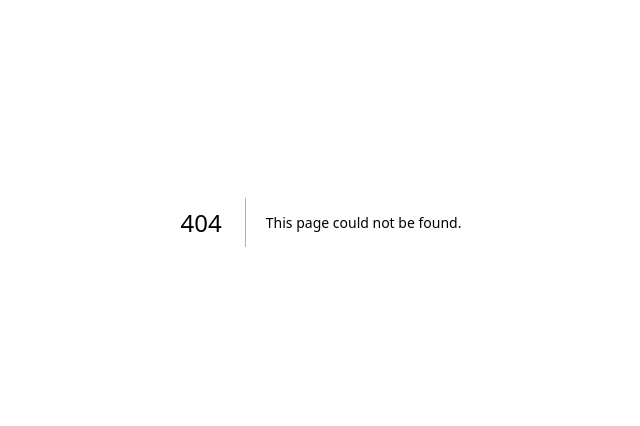
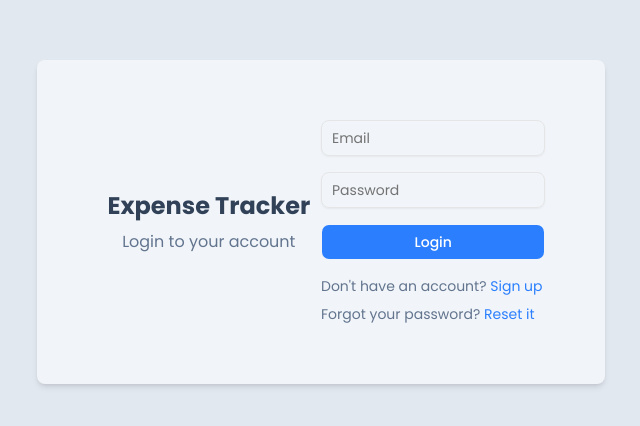
Before and after one commit to robiulsagor/expense-tracker-nextjs-prisma, a Next.js app: page /login in a window 1280 px wide. Before the commit this address had no page. Shown: the part 178-604 px from the top of the page, without its empty margins (319-959 px from the left). Built offline with nearby package versions, Linux system fonts and the light colour scheme.

Commit message:
feat: implement authentication layout and login form components

```diff
--- /dev/null
+++ b/app/(auth)/layout.tsx
@@ -0,0 +1,12 @@
+
+const AuthLayout = ({children}: {children: React.ReactNode}) => {
+  return (
+    <div className="flex items-center justify-center h-screen bg-slate-200 p-2">
+      <div className="p-5 w-full md:w-[50%] lg:w-[60%] xl:w-[45%]  rounded-md shadow-md bg-slate-100">
+      {children}
+      </div>
+    </div>
+  )
+}
+
+export default AuthLayout
--- /dev/null
+++ b/app/(auth)/login/login-form.tsx
@@ -0,0 +1,29 @@
+import { Button } from "@/components/ui/button";
+import { Input } from "@/components/ui/input";
+import Link from "next/link";
+
+const LoginForm = () => {
+  return (
+    <div className=" w-full flex flex-col lg:flex-row p-1 lg:p-10">
+      <div className="flex-1 flex items-center justify-center flex-col space-y-2 min-h-[120px]">
+        <p className="text-2xl  font-bold text-slate-700">Expense Tracker</p>
+        <p className=" text-slate-500">Login to your account</p>
+      </div>
+
+      <form action="" className="flex-1 space-y-4">
+        <Input type="email" placeholder="Email" className="w-full" />
+        <Input type="password" placeholder="Password" className="w-full" />
+        <Button className="bg-blue-500 text-white px-4 py-2 rounded-md w-full">
+          Login
+        </Button>
+        <div className="flex flex-col space-y-2 text-sm text-slate-500">
+
+        <p>Don&apos;t have an account? <Link href="/signup" className="text-blue-500">Sign up</Link></p>
+        <p>Forgot your password? <Link href="/reset-password" className="text-blue-500">Reset it</Link></p>
+        </div>
+      </form>
+    </div>
+  );
+};
+
+export default LoginForm;
--- /dev/null
+++ b/app/(auth)/login/page.tsx
@@ -0,0 +1,11 @@
+import LoginForm from "./login-form"
+
+const LoginPage = () => {
+  return (
+    <div>
+      <LoginForm />
+    </div>
+  )
+}
+
+export default LoginPage
--- a/app/layout.tsx
+++ b/app/layout.tsx
@@ -1,23 +1,17 @@
 import type { Metadata } from "next";
-import { Geist, Geist_Mono, Inter } from "next/font/google";
+import {  Poppins } from "next/font/google";
 import "./globals.css";
-import { cn } from "@/lib/utils";
 
-const inter = Inter({subsets:['latin'],variable:'--font-sans'});
 
-const geistSans = Geist({
-  variable: "--font-geist-sans",
+const poppins = Poppins({
   subsets: ["latin"],
-});
-
-const geistMono = Geist_Mono({
-  variable: "--font-geist-mono",
-  subsets: ["latin"],
+  weight: ["100", "200", "300", "400", "500", "600", "700", "800", "900"],
+  variable: "--font-poppins",
 });
 
 export const metadata: Metadata = {
-  title: "Create Next App",
-  description: "Generated by create next app",
+  title: "Expense Tracker",
+  description: "Track your expenses with ease",
 };
 
 export default function RootLayout({
@@ -26,11 +20,11 @@ export default function RootLayout({
   children: React.ReactNode;
 }>) {
   return (
-    <html
-      lang="en"
-      className={cn("h-full", "antialiased", geistSans.variable, geistMono.variable, "font-sans", inter.variable)}
-    >
-      <body className="min-h-full flex flex-col">{children}</body>
+    <html lang="en">
+      <head>
+        <link rel="icon" type="image/x-icon" href="/favicon.ico" />
+      </head>
+      <body className={poppins.className}>{children}</body>
     </html>
   );
 }
```
